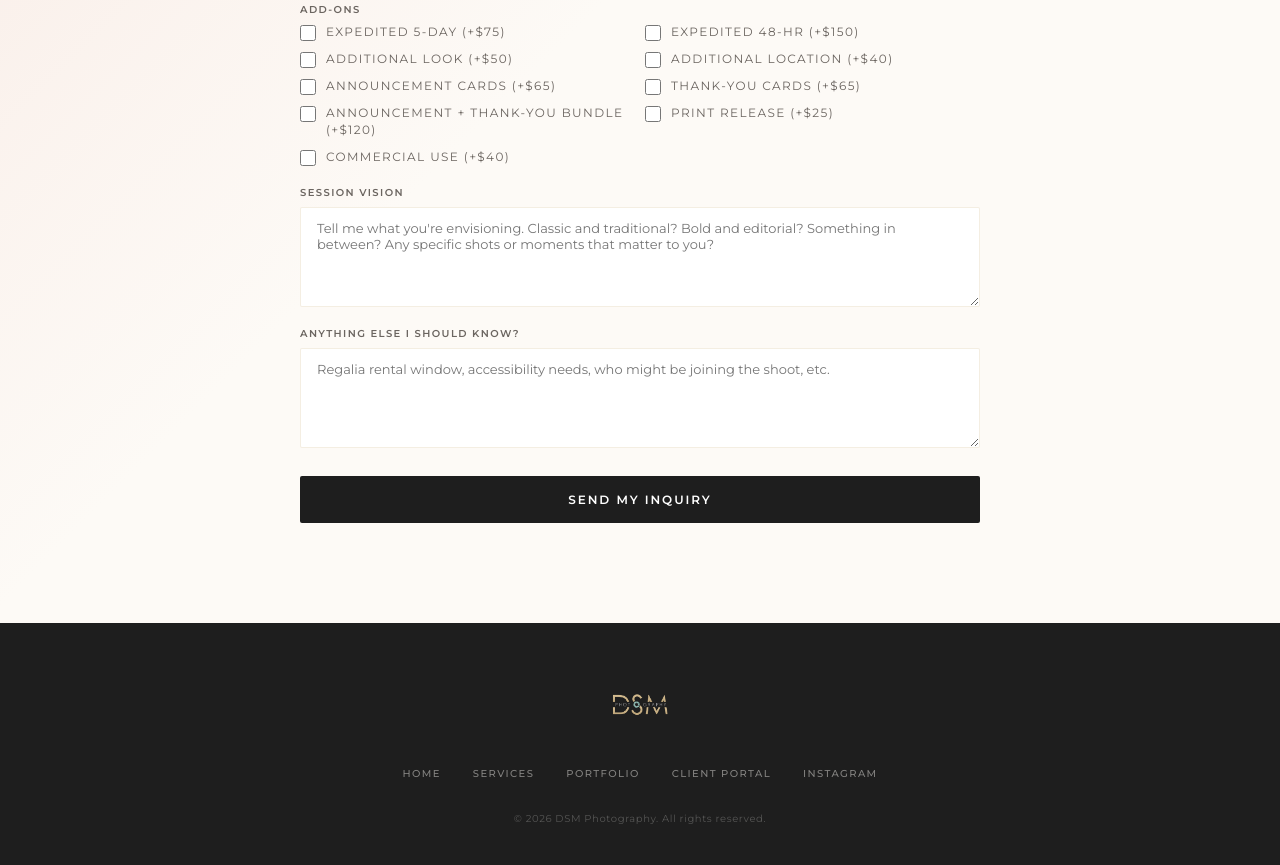
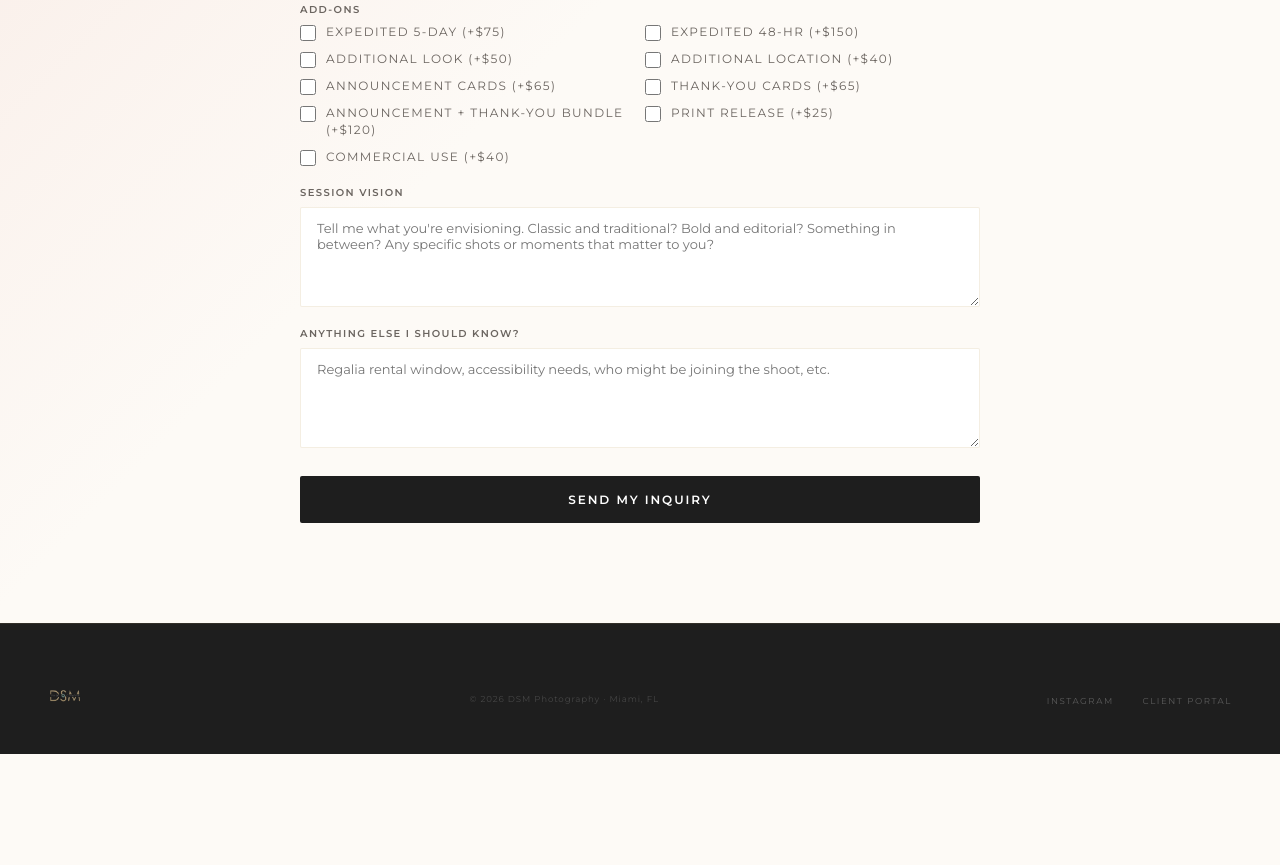
Before and after one commit to DSM-Photography/dsm-shotlist, a website: page graduations.html in a window 1280 px wide. Shown: the part 4750-5615 px from the top of the page. After the commit the page ends 5504 px from the top, so only its background shows below. Drawn offline with nearby package versions, Linux system fonts and the light colour scheme.

Commit message:
Update graduations.html

```diff
--- a/graduations.html
+++ b/graduations.html
@@ -7,6 +7,7 @@
   <link rel="icon" type="image/png" href="assets/DSM_LOGOSaiFiles-04.png" />
   <link href="https://fonts.googleapis.com/css2?family=Cormorant+Garamond:ital,wght@0,300;0,400;0,500;0,600;1,300;1,400;1,500;1,600&family=Montserrat:wght@300;400;500;600&display=swap" rel="stylesheet" />
   <link rel="stylesheet" href="/nav.css" />
+  <link rel="stylesheet" href="/footer.css" />
   <style>
     *, *::before, *::after { box-sizing: border-box; margin: 0; padding: 0; }
 
@@ -1339,21 +1340,7 @@
   </section>
 
   <!-- FOOTER -->
-  <footer>
-    <div class="footer-inner">
-      <div class="footer-logo">
-        <img src="assets/DSM_LOGOSaiFiles-01.png" alt="DSM Photography" />
-      </div>
-      <div class="footer-links">
-        <a href="index.html">Home</a>
-        <a href="services.html">Services</a>
-        <a href="index.html#portfolio">Portfolio</a>
-        <a href="client-portal.html">Client Portal</a>
-        <a href="https://instagram.com/DSM_Photography" target="_blank">Instagram</a>
-      </div>
-      <p class="footer-copy">&copy; 2026 DSM Photography. All rights reserved.</p>
-    </div>
-  </footer>
+ <div id="footer-placeholder"></div>
 
   <script>
 
@@ -1452,5 +1439,6 @@
     }
   </script>
 <script src="/nav.js"></script>
+<script src="/footer.js"></script>
 </body>
 </html>
```
